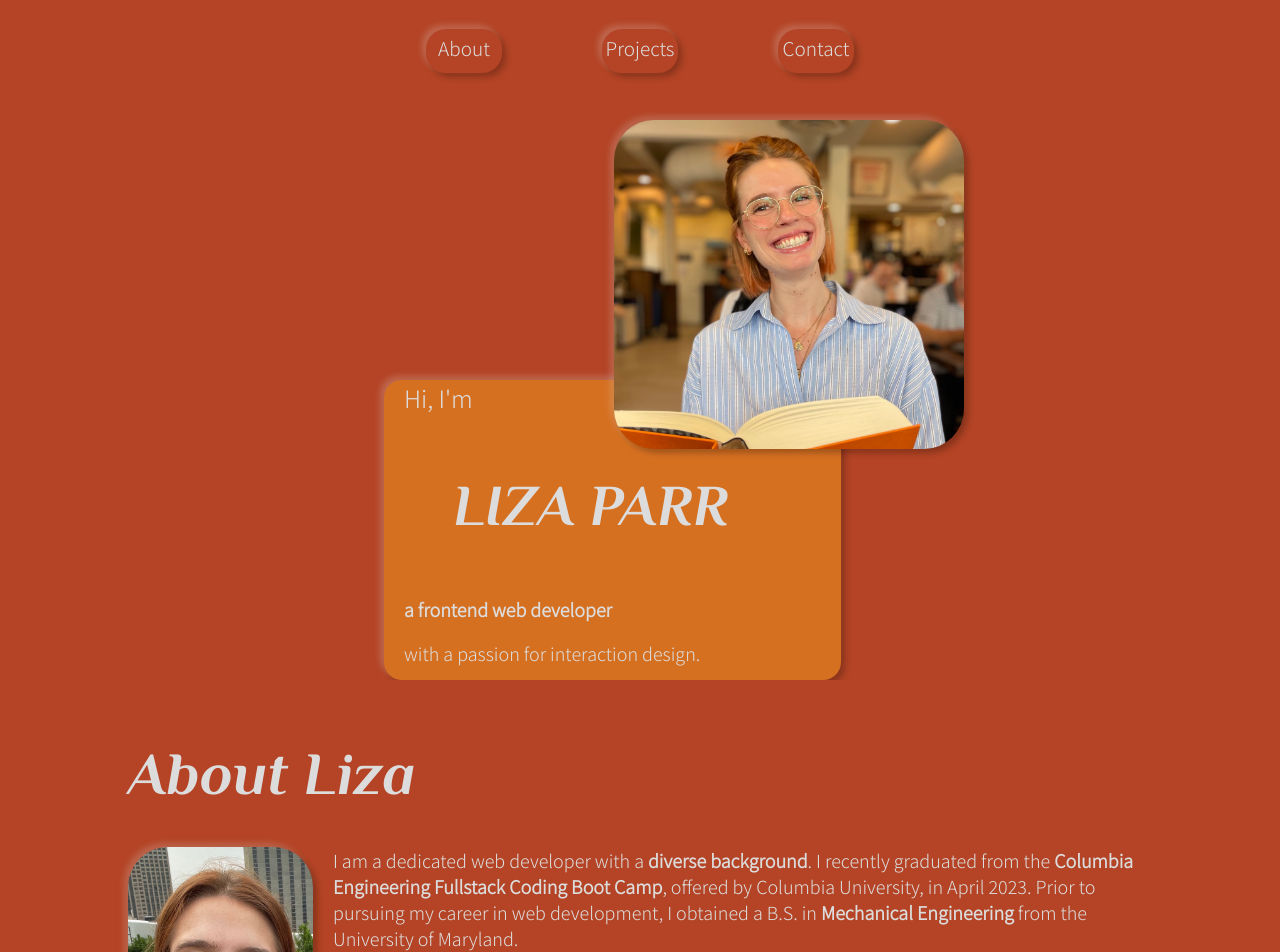
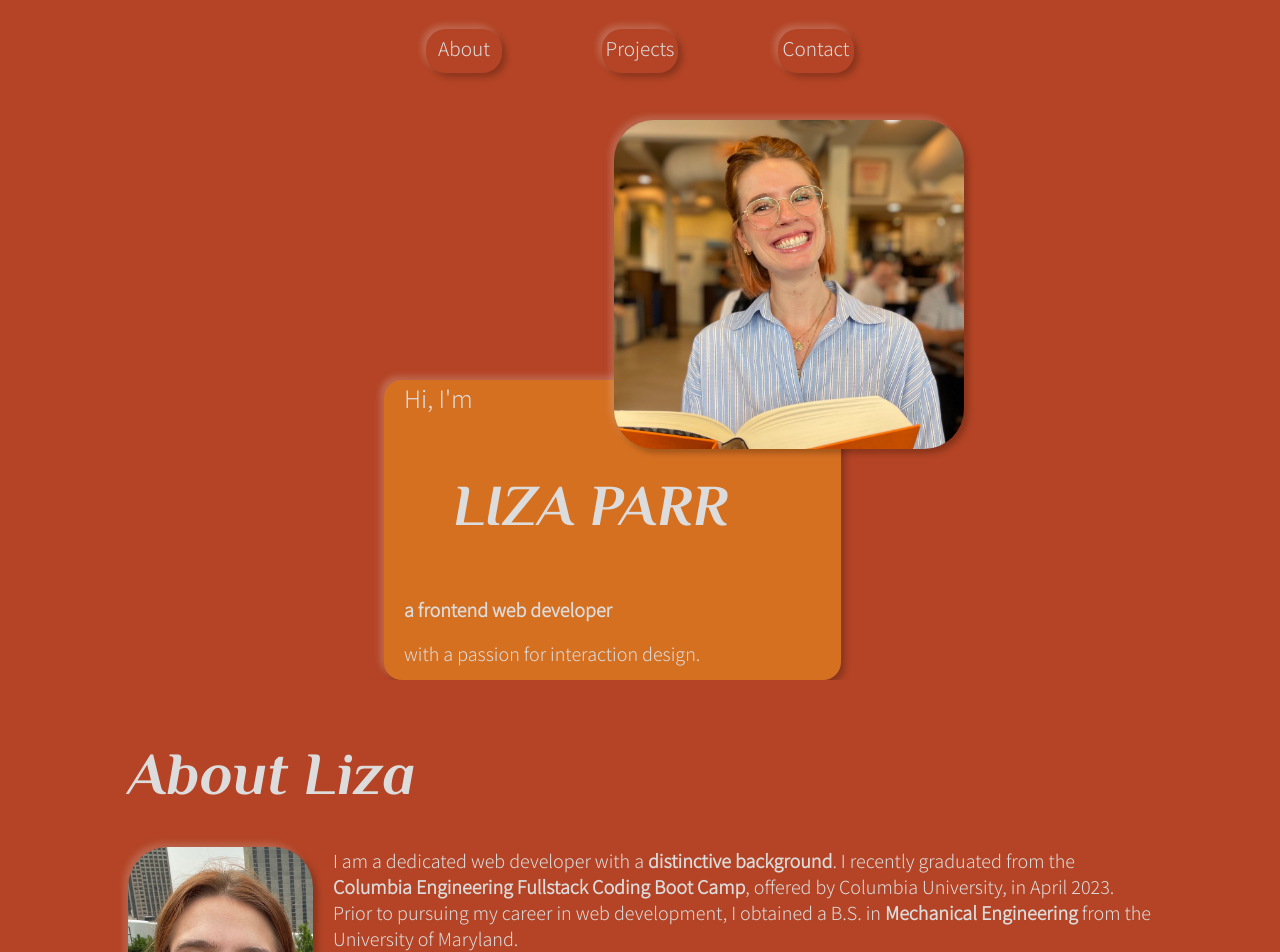
Before and after one commit to lparr30/portfolio, a React (Create React App) app: page / in a window 1280 px wide. Shown: the top 952 px of the page. Built offline with nearby package versions, Linux system fonts and the light colour scheme.

Commit message:
edits about me and copyright

```diff
--- a/src/components/AboutMe.jsx
+++ b/src/components/AboutMe.jsx
@@ -6,10 +6,10 @@ function AboutMe() {return(
         <div className='about'>
             <img id='aboutPicture' src={profilePicture2} alt="Image of Liza Parr" />
             <p>
-                I am a dedicated web developer with a <b>diverse background</b>. I recently graduated from the <b>Columbia Engineering Fullstack Coding Boot Camp</b>, offered by Columbia University, in April 2023. Prior to pursuing my career in web development, I obtained a B.S. in <b>Mechanical Engineering</b> from the University of Maryland.
+                I am a dedicated web developer with a <b>distinctive background</b>. I recently graduated from the <b>Columbia Engineering Fullstack Coding Boot Camp</b>, offered by Columbia University, in April 2023. Prior to pursuing my career in web development, I obtained a B.S. in <b>Mechanical Engineering</b> from the University of Maryland.
             </p>
             <p>
-                Before transitioning to web development, I had the unique experience of <b>teaching high school math</b>. This opportunity honed my communication and problem-solving skills, while also igniting my passion for technology and its transformative potential.
+                Before transitioning to web development, I had the unique experience of <b>teaching high school math</b>. This opportunity honed my communication and problem-solving skills, while also igniting my passion for technology and interaction design.
             </p>
             <p>
                 With a strong work ethic and a commitment to continuous growth, I strive to create <b>intuitive and visually captivating websites</b>. Equipped with a solid engineering foundation, I bring a unique perspective to web development. I excel at collaborating within teams, applying logical thinking, and solving complex problems.
--- a/src/components/Footer.jsx
+++ b/src/components/Footer.jsx
@@ -2,7 +2,7 @@ function Footer() {
     return (
     <div id="footer">
       <b><p>Thanks, hire me!</p></b>
-      <p>&copy; Liza Parr</p>
+      <p>&copy; Liza Parr 2023</p>
     </div>
   );
 }
```
